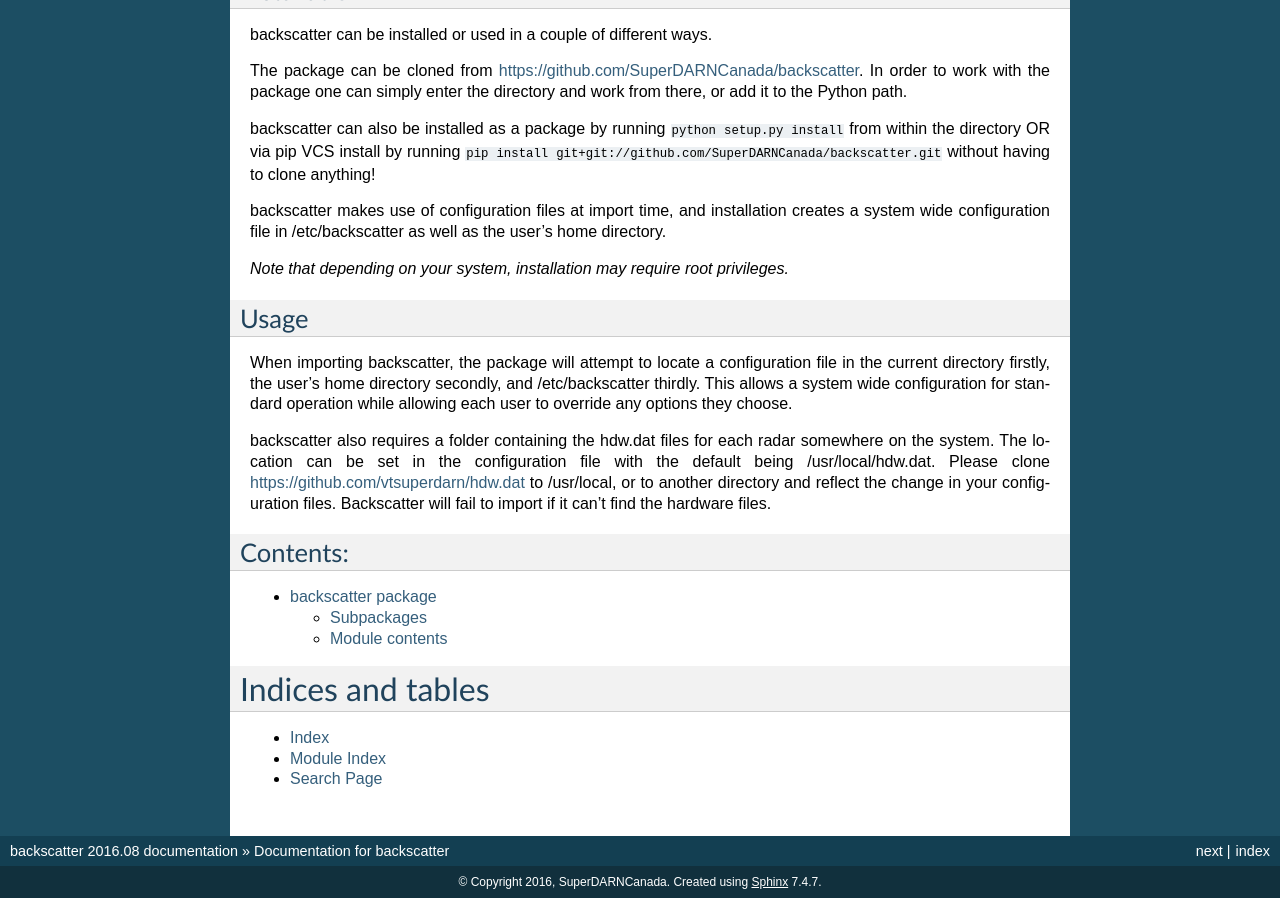
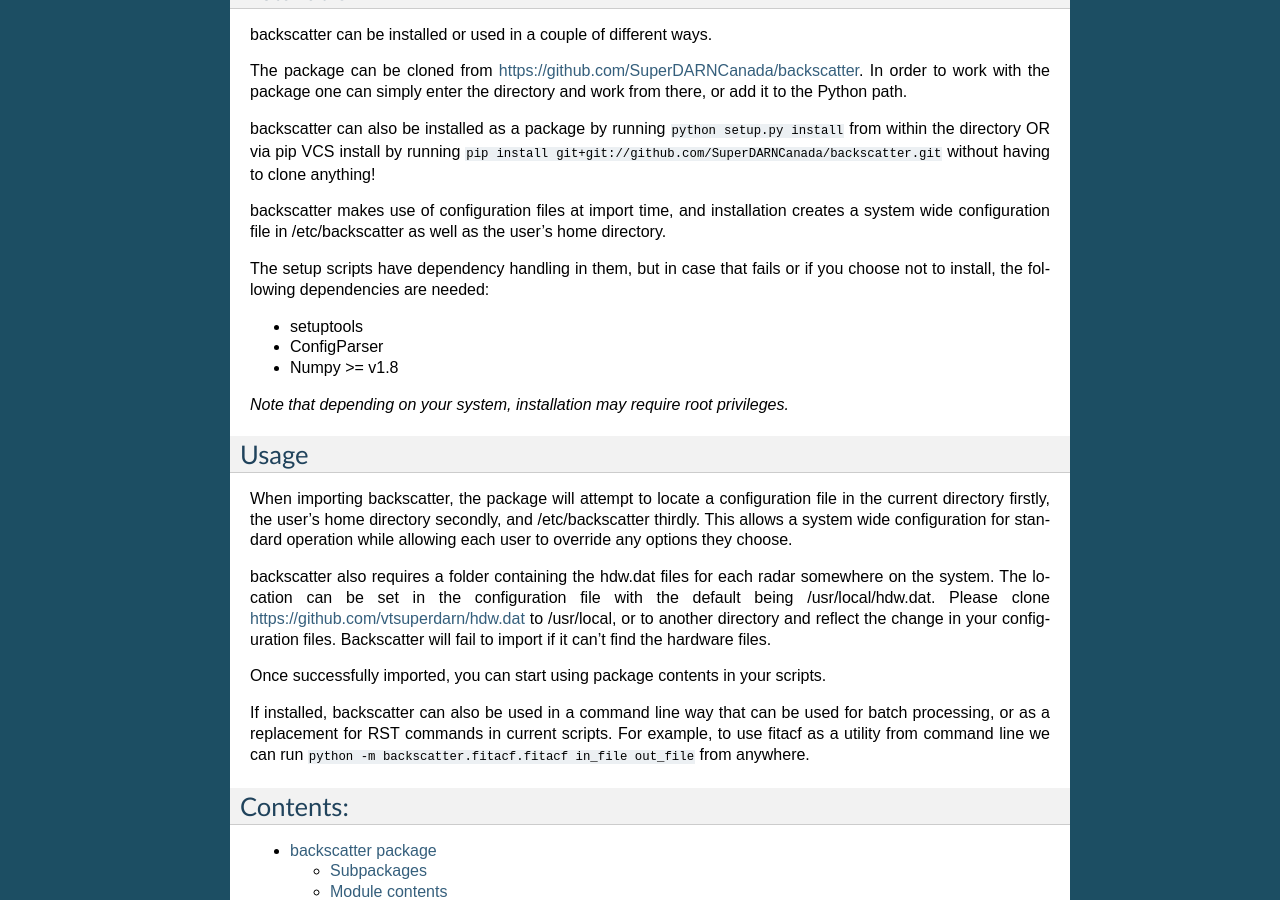
Before and after one commit to SuperDARNCanada/backscatter, a Sphinx documentation site: the page built from docs/index.rst, in a window 1280 px wide and 900 px high, scrolled down 375 px. Built offline with Sphinx 7.4.7, drawn with Linux system fonts in a browser that asks for light colours.

Commit message:
Adding some more documentation to index.rst

```diff
--- a/docs/index.rst
+++ b/docs/index.rst
@@ -32,6 +32,13 @@ backscatter makes use of configuration files at import time, and installation
 creates a system wide configuration file in /etc/backscatter as well as the
 user's home directory.
 
+The setup scripts have dependency handling in them, but in case that fails
+or if you choose not to install, the following dependencies are needed:
+
+- setuptools
+- ConfigParser
+- Numpy >= v1.8
+
 *Note that depending on your system, installation may require root privileges.*
 
 Usage
@@ -43,6 +50,10 @@ standard operation while allowing each user to override any options they choose.
 
 backscatter also requires a folder containing the hdw.dat files for each radar
 somewhere on the system. The location can be set in the configuration file with the default being /usr/local/hdw.dat. Please clone https://github.com/vtsuperdarn/hdw.dat to /usr/local, or to another directory and reflect the change in your configuration files. Backscatter will fail to import if it can't find the hardware files.
+
+Once successfully imported, you can start using package contents in your scripts.
+
+If installed, backscatter can also be used in a command line way that can be used for batch processing, or as a replacement for RST commands in current scripts. For example, to use fitacf as a utility from command line we can run ``python -m backscatter.fitacf.fitacf in_file out_file`` from anywhere.
 
 
 
```
